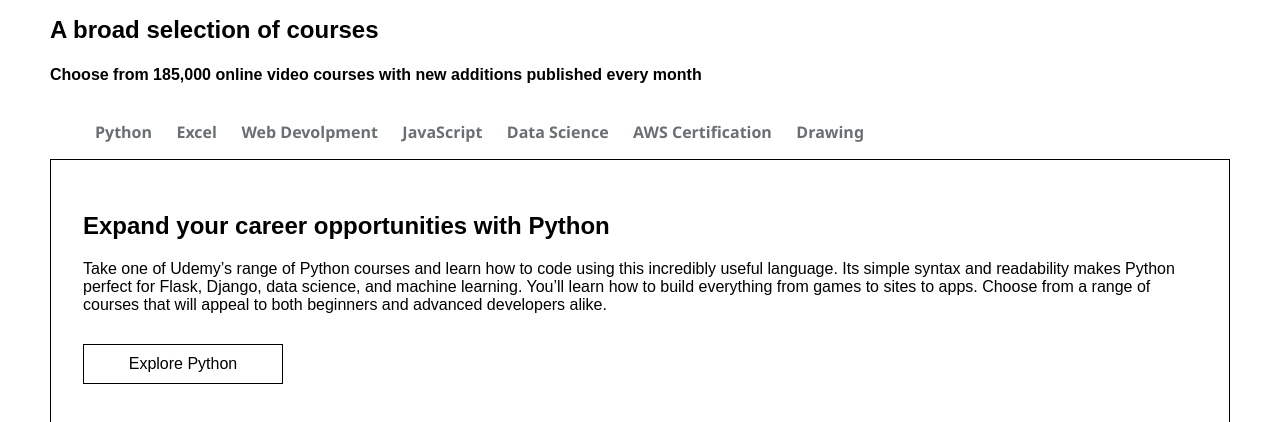
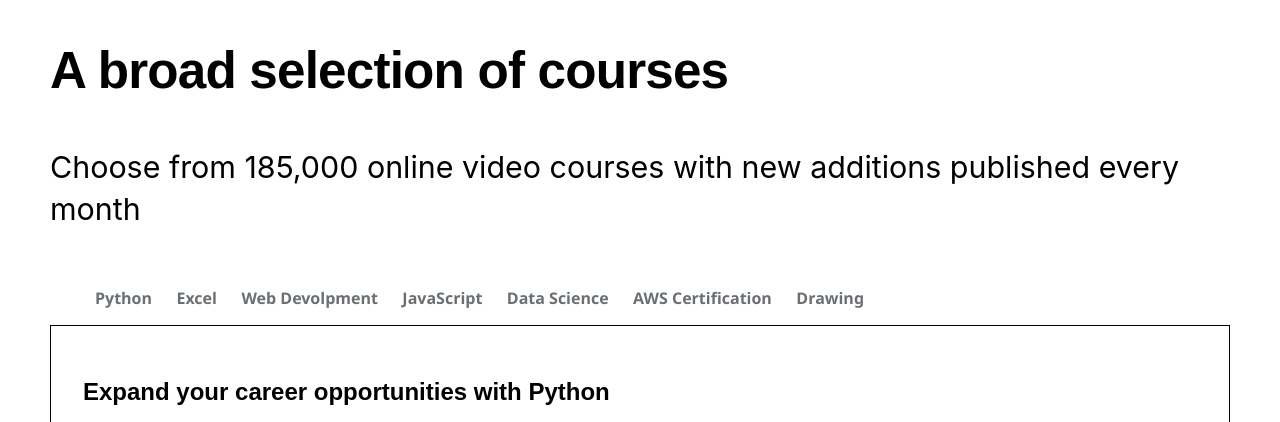
Before and after one commit to MedoZzZ/front-udemy, a plain HTML site: page html/index.html in a window 1280 px wide. Shown: the part 298-720 px from the top of the page. Drawn offline with Linux system fonts and the light colour scheme.

Commit message:
Update index.html

```diff
--- a/html/index.html
+++ b/html/index.html
@@ -53,10 +53,16 @@
         <section>
             <div class="first">
                 <div class="txt">
-                    <h1>
+                    <h1 style="font-weight:700px;font-size: 3.2rem;
+                    line-height: 1.25;
+                    letter-spacing: -.05rem;">
                         A broad selection of courses
                     </h1>
-                    <h4>
+                    <h4 style="font-family: udemy sans,sf pro text,-apple-system,BlinkMacSystemFont,Roboto,segoe ui,Helvetica,Arial,sans-serif,apple color emoji,segoe ui emoji,segoe ui symbol;
+                    font-weight: 400;
+                    line-height: 1.4;
+                    font-size: 1.9rem;
+                ">
                         Choose from 185,000 online video courses with new additions published every month
                     </h4>
                 </div>
```
